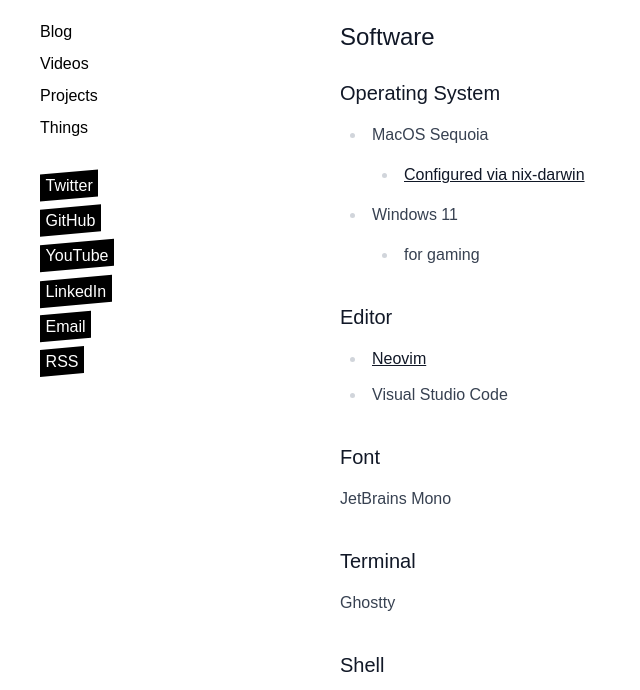
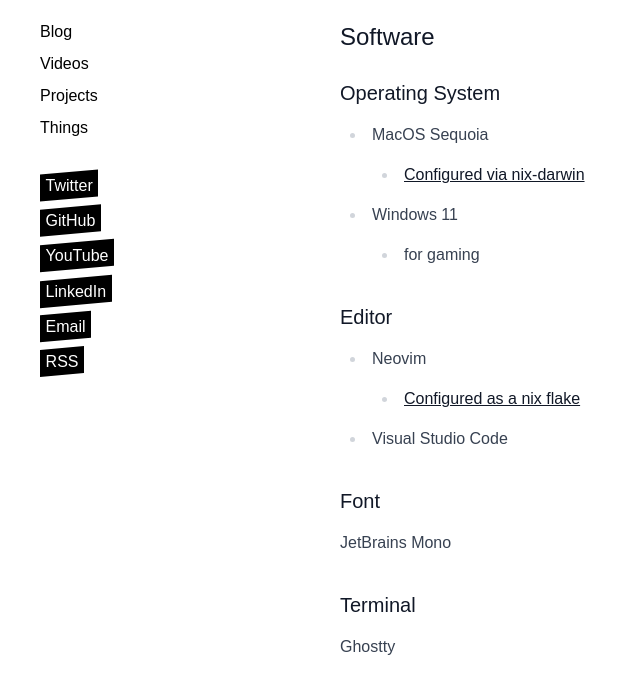
Before and after one commit to ethanniser/site, an Astro site: page /things in a window 1280 px wide. Shown: the part 108-798 px from the top of the page, without its empty margins (0-640 px from the left). Built offline with nearby package versions, Linux system fonts and the light colour scheme; Astro itself is replaced by a stand-in of ours; some packages are replaced by stand-ins of ours; a web font is replaced by a local one.

Commit message:
update things

```diff
--- a/src/content/pages/things.md
+++ b/src/content/pages/things.md
@@ -13,7 +13,8 @@
 
 ### Editor
 
-- [Neovim](https://github.com/ethanniser/nvim.nix)
+- Neovim
+    - [Configured as a nix flake](https://github.com/ethanniser/nvim.nix)
 - Visual Studio Code
 
 ### Font
```
